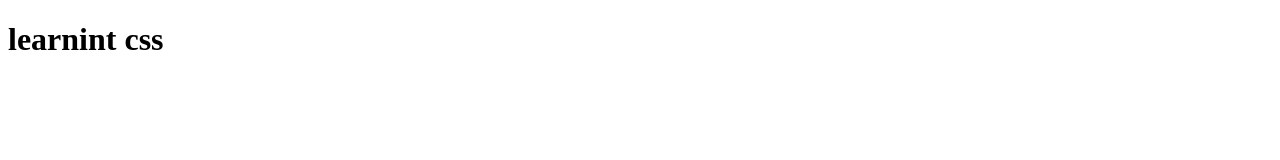
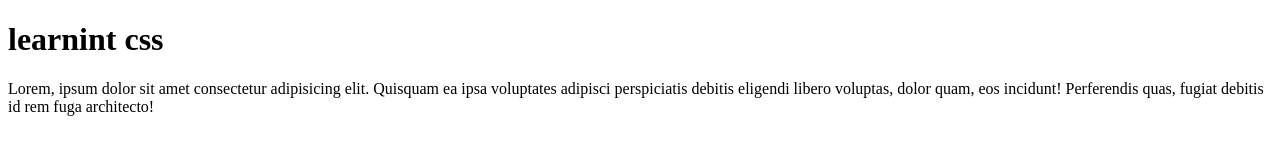
Before and after one commit to adnanerabouzi/learning-css, a plain HTML site: page index.html in a window 1280 px wide. Drawn offline with Linux system fonts and the light colour scheme.

Commit message:
add paragprahp

```diff
--- a/index.html
+++ b/index.html
@@ -7,5 +7,6 @@
 </head>
 <body>
     <h1>learnint css</h1>
+    <p>Lorem, ipsum dolor sit amet consectetur adipisicing elit. Quisquam ea ipsa voluptates adipisci perspiciatis debitis eligendi libero voluptas, dolor quam, eos incidunt! Perferendis quas, fugiat debitis id rem fuga architecto!</p>
 </body>
 </html>
```
